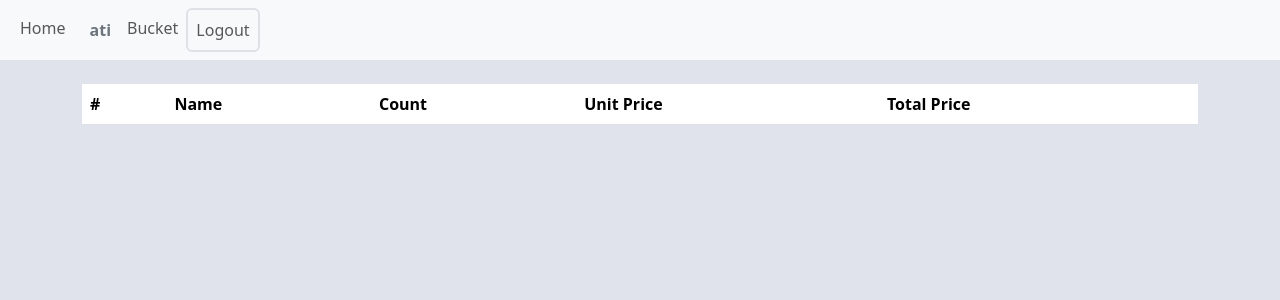
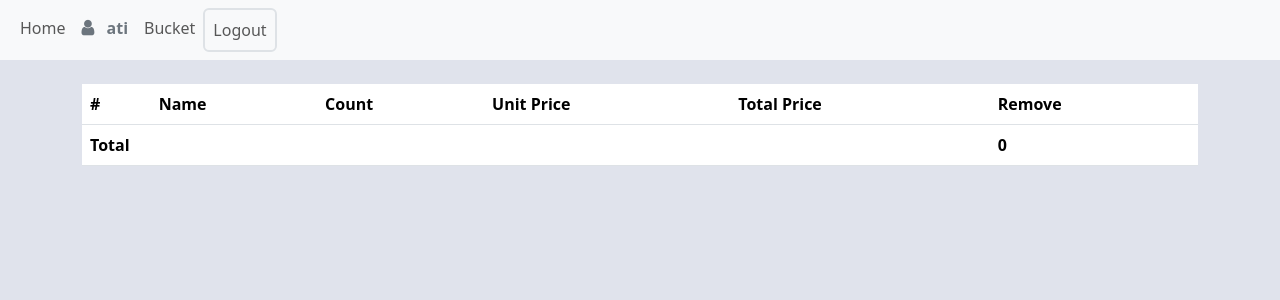
Before and after one commit to atiiiye/shop, a Django app: page /orders/cart/ in a window 1280 px wide. Shown: the top 300 px of the page. Run offline with Django 5.2, Linux system fonts and the light colour scheme; a user stored in the database is signed in; lists and menus that the app fills with data are empty; some libraries are stand-ins or nearby versions.

Commit message:
feat: remove product from cart

```diff
--- a/orders/cart.py
+++ b/orders/cart.py
@@ -32,5 +32,14 @@ class Cart:
         self.cart[product_id]['quantity'] += quantity
         self.save()
 
+    def remove(self,product):
+        product_id = str(product.id)
+        if product_id in self.cart:
+            del self.cart[product_id]
+            self.save()
+
     def save(self):
         self.session.modified=True
+
+    def get_total_price(self):
+        return sum(int(item['price']) * item['quantity']  for item in self.cart.values() )
--- a/orders/templates/orders/cart.html
+++ b/orders/templates/orders/cart.html
@@ -9,6 +9,7 @@
       <th scope="col">Count</th>
       <th scope="col">Unit Price</th>
       <th scope="col">Total Price</th>
+      <th scope="col">Remove</th>
     </tr>
   </thead>
   <tbody>
@@ -19,9 +20,13 @@
       <td>{{ item.quantity }}</td>
       <td>{{ item.price }}</td>
       <td>{{ item.total_price }}</td>
+      <td><a href="{% url 'orders:cart_remove' item.product.id %}" role="button" class="btn btn-outline-danger"><i class="fa fa-trash" style="font-size:20px"></i></a></td>
     </tr>
 {% endfor %}
-
+  <tr>
+    <td colspan="5 "><strong>Total</strong></td>
+    <td><strong>{{cart.get_total_price}}</strong></td>
+  </tr>
   </tbody>
 </table>
 
--- a/orders/urls.py
+++ b/orders/urls.py
@@ -5,5 +5,6 @@ from . import views
 app_name="orders"
 urlpatterns=[
     path('cart/', views.CartView.as_view(), name="cart"),
-    path('cart/add/<int:product_id>/', views.CartAddView.as_view(),name="cart_add")
+    path('cart/add/<int:product_id>/', views.CartAddView.as_view(),name="cart_add"),
+    path('cart/remove/<int:product_id>/', views.CartRemoveView.as_view(),name="cart_remove"),
 ]
--- a/orders/views.py
+++ b/orders/views.py
@@ -21,3 +21,10 @@ class CartAddView(View):
         if form.is_valid():
             cart.add(product, form.cleaned_data['quantity'])
         return redirect('orders:cart')
+
+class CartRemoveView(View):
+    def get(self,request, product_id):
+        product=get_object_or_404(Product, id=product_id)
+        cart=Cart(request)
+        cart.remove(product)
+        return redirect('orders:cart')
--- a/templates/base.html
+++ b/templates/base.html
@@ -9,6 +9,7 @@
     <script src="https://cdn.jsdelivr.net/npm/bootstrap@5.3.8/dist/js/bootstrap.bundle.min.js"
             integrity="sha384-FKyoEForCGlyvwx9Hj09JcYn3nv7wiPVlz7YYwJrWVcXK/BmnVDxM+D2scQbITxI"
             crossorigin="anonymous"></script>
+        <link rel="stylesheet" href="https://cdnjs.cloudflare.com/ajax/libs/font-awesome/4.7.0/css/font-awesome.min.css">
 
 </head>
 <body style="background-color:#e0e3ec">
```
Also changed, not shown: db.sqlite3.
